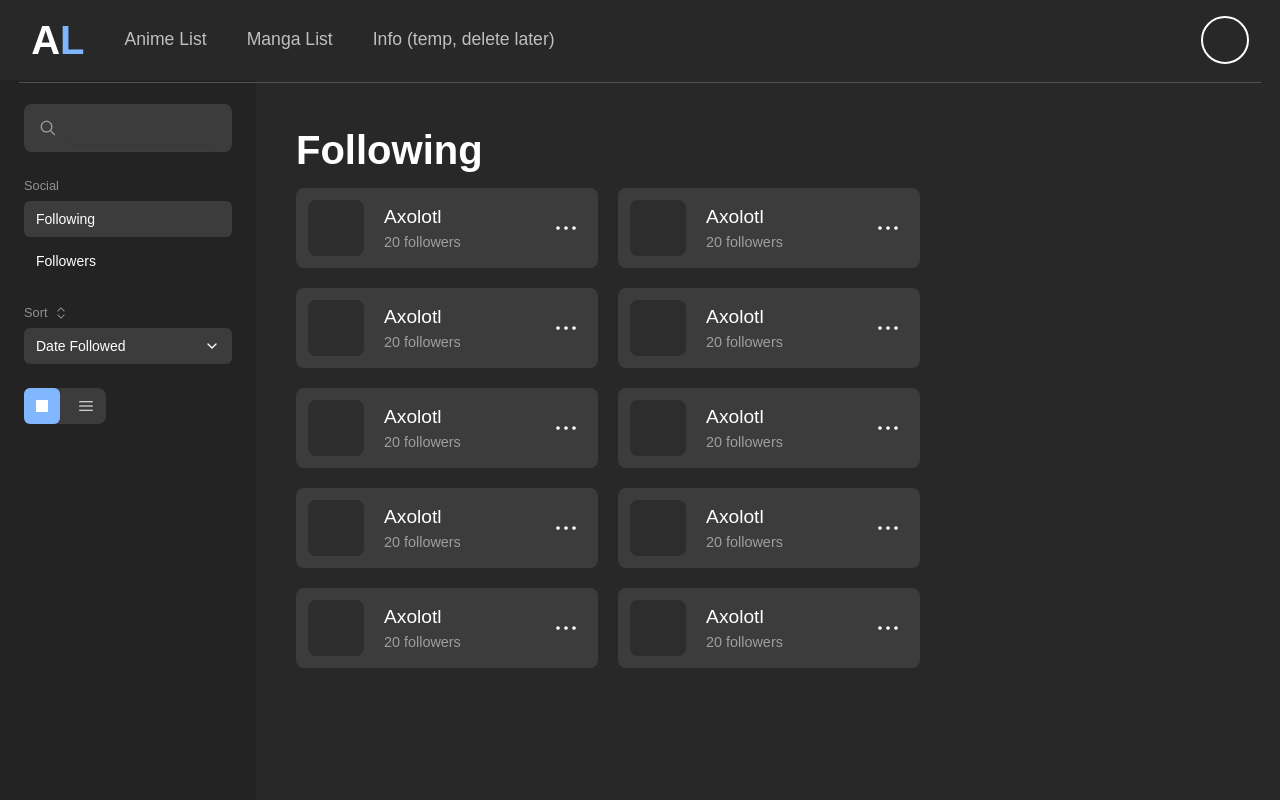
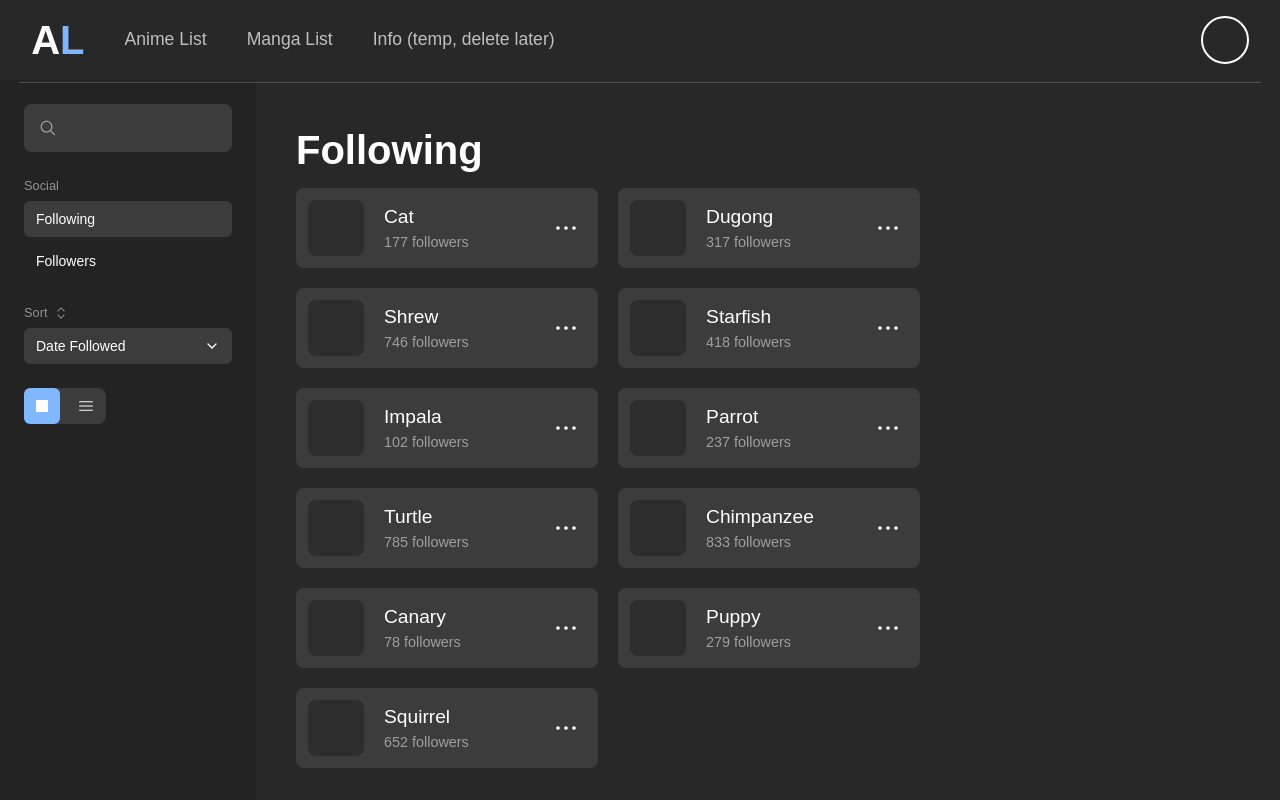
Before and after one commit to fishyandchips/anilist-from-temu, a React (Vite) app in the folder frontend/: page /following in a window 1280 px wide. Built offline with nearby package versions, Linux system fonts and the light colour scheme.

Commit message:
Created showcaseSection component and made toggles work properly

```diff
--- a/frontend/src/components/Following.jsx
+++ b/frontend/src/components/Following.jsx
@@ -1,73 +1,109 @@
 import { useState, useEffect } from 'react';
-import { Input } from "@/components/ui/input";
-import { Label } from "@/components/ui/label";
-import { Button } from "@/components/ui/button";
 import { Skeleton } from "@/components/ui/skeleton";
-import { ArrowRightIcon, ReloadIcon, DotsHorizontalIcon } from "@radix-ui/react-icons";
-import { Link, useNavigate } from 'react-router-dom';
-import { FcGoogle } from "react-icons/fc";
-import { GoSidebarCollapse } from "react-icons/go";
-import {
-  Table,
-  TableBody,
-  TableCaption,
-  TableCell,
-  TableHead,
-  TableHeader,
-  TableRow,
-} from "@/components/ui/table";
+import { DotsHorizontalIcon } from "@radix-ui/react-icons";
 
 import NavBar from './NavBar';
 import FollowingSidebar from './FollowingSidebar';
 
+const followingData = [
+  { name: "Cat", followerCount: 177 },
+  { name: "Dugong", followerCount: 317 },
+  { name: "Shrew", followerCount: 746 },
+  { name: "Starfish", followerCount: 418 },
+  { name: "Impala", followerCount: 102 },
+  { name: "Parrot", followerCount: 237 },
+  { name: "Turtle", followerCount: 785 },
+  { name: "Chimpanzee", followerCount: 833 },
+  { name: "Canary", followerCount: 78 },
+  { name: "Puppy", followerCount: 279 },
+  { name: "Squirrel", followerCount: 652 }
+];
+
+const followersData = [
+  { name: "Cat", followerCount: 177 },
+  { name: "Dugong", followerCount: 317 },
+  { name: "Shrew", followerCount: 746 },
+  { name: "Canary", followerCount: 78 },
+  { name: "Squirrel", followerCount: 652 },
+  { name: "Wolf", followerCount: 871 },
+  { name: "Reindeer", followerCount: 306 },
+  { name: "Aardvark", followerCount: 840 },
+  { name: "Springbok", followerCount: 918 },
+  { name: "Owl", followerCount: 53 },
+  { name: "Crocodile", followerCount: 657 },
+  { name: "Newt", followerCount: 367 },
+  { name: "Bison", followerCount: 795 },
+  { name: "Stallion", followerCount: 420 }
+];
+
+const UserCard = ({ name, followerCount }) => (
+  <div className="w-[32%] h-[5rem] bg-[#3C3C3C] rounded-lg py-3 pl-3 pr-5 flex items-center justify-between gap-5 cursor-pointer">
+    <div className="flex items-center gap-5 h-full">
+      <Skeleton className="aspect-square h-full bg-[#282828] rounded-lg"></Skeleton>
+      <div className="flex flex-col text-white">
+        <h2 className="text-[1.2rem]">{name}</h2>
+        <span className="opacity-50 text-[0.9rem]">{followerCount} followers</span>
+      </div>
+    </div>
+
+    <DotsHorizontalIcon className="text-white w-6 h-6 cursor-pointer" />
+  </div>
+);
+
+const UserListItem = ({ name, followerCount }) => (
+  <div className="w-full h-[4rem] bg-[#3C3C3C] rounded-lg flex justify-between cursor-pointer">
+    <div className="flex flex-row gap-5 h-full items-center">
+      <Skeleton className="aspect-square h-full bg-[#282828] rounded-lg" />
+      <h2 className="text-[1.2rem] text-white">{name}</h2>
+    </div>
+
+    <div className="flex flex-row gap-10 mr-5 h-full items-center">
+      <span className="opacity-50 text-white">{followerCount} followers</span>
+      <DotsHorizontalIcon className="text-white w-6 h-6 cursor-pointer" />
+    </div>
+  </div>
+);
+
+const UserList = ({ data, followStatus, display }) => (
+  <div className="flex flex-col gap-2">
+    <h1 className="text-white font-bold text-[2.5rem]">{followStatus}</h1>
+    <div className={display === "Card" ? "flex flex-wrap gap-5 w-full" : "flex flex-col gap-2"}>
+      {data.map(({ name, followerCount }) => (
+        display === "Card" ?
+          <UserCard key={name} name={name} followerCount={followerCount} /> :
+          <UserListItem key={name} name={name} followerCount={followerCount} />
+      ))}
+    </div>
+  </div>
+);
+
 const Following = () => {
+  const [followStatus, setFollowStatus] = useState("Following");
+  const [sort, setSort] = useState("Date Followed");
+  const [display, setDisplay] = useState("Card");
+
   return (
     <>
       <NavBar currentPage="following" />
 
       <div className="flex flex-row mt-[5rem]">
-        <FollowingSidebar />
+        <FollowingSidebar
+          followStatus={followStatus}
+          setFollowStatus={setFollowStatus}
+          sort={sort}
+          setSort={setSort}
+          display={display}
+          setDisplay={setDisplay}
+        />
+
         <div className="h-[calc(100vh-5rem)] flex flex-col gap-10 p-10 overflow-y-auto ml-[20%] w-[80vw]">
-          <div className="flex flex-col gap-2">
-            <h1 className="text-white font-bold text-[2.5rem]">Following</h1>
-            <div className="flex flex-row flex-wrap gap-5 w-full">
-              {[...Array(10)]
-                .map((_, i) => (
-                  <div className="w-[32%] h-[5rem] bg-[#3C3C3C] rounded-lg py-3 pl-3 pr-5 flex items-center justify-between gap-5 cursor-pointer">
-                    <div className="flex items-center gap-5 h-full">
-                      <Skeleton className="aspect-square h-full bg-[#282828] rounded-lg"></Skeleton>
-                      <div className="flex flex-col text-white">
-                        <h2 className="text-[1.2rem]">Axolotl</h2>
-                        <span className="opacity-50 text-[0.9rem]">20 followers</span>
-                      </div>
-                    </div>
-
-                    <DotsHorizontalIcon className="text-white w-6 h-6 cursor-pointer" />
-                  </div>
-              ))}
-            </div>
-
-            {/* <div className="flex flex-col gap-2">
-              {[...Array(10)]
-                .map((_, i) => (
-                  <div className="w-full h-[4rem] bg-[#3C3C3C] rounded-lg flex justify-between cursor-pointer">
-                    <div className="flex flex-row gap-5 h-full items-center">
-                      <Skeleton className="aspect-square h-full bg-[#282828] rounded-lg" />
-                      <h2 className="text-[1.2rem] text-white">Axolotl</h2>
-                    </div>
-                    <div className="flex flex-row gap-10 mr-5 h-full items-center">
-                      <span className="opacity-50 text-white">20 followers</span>
-                      <DotsHorizontalIcon className="text-white w-6 h-6 cursor-pointer" />
-                    </div>
-                  </div>
-              ))}
-            </div> */}
-          </div>
+          <UserList
+            data={followStatus === "Following" ? followingData : followersData}
+            followStatus={followStatus}
+            display={display}
+          />
         </div>
       </div>
-
-
-
     </>
   )
 }
--- a/frontend/src/components/FollowingSidebar.jsx
+++ b/frontend/src/components/FollowingSidebar.jsx
@@ -7,11 +7,11 @@ import CustomToggle from './CustomToggle';
 import CustomLayoutToggle from './CustomLayoutToggle';
 import CustomSelect from './CustomSelect';
 
-const FollowingSidebar = () => {
-  const [followStatus, setFollowStatus] = useState("Following");
-  const [sort, setSort] = useState("Date Followed");
-  const [display, setDisplay] = useState("Card");
-
+const FollowingSidebar = ({
+  followStatus, setFollowStatus,
+  sort, setSort,
+  display, setDisplay
+}) => {
   return (
     <>
       <div className="fixed h-[calc(100vh-5rem)] w-[20%] bg-[#232323] flex flex-col gap-6 overflow-y-auto p-6">
--- a/frontend/src/components/FullList.jsx
+++ b/frontend/src/components/FullList.jsx
@@ -128,6 +128,7 @@ const FullList = ({ medium }) => {
         />
 
         <div className="h-[calc(100vh-5rem)] flex flex-col gap-10 p-10 overflow-y-auto ml-[20%] w-[80vw]">
+          {(list === "All" || list === "Completed") && (
             <div className="flex flex-col gap-2">
               <h1 className="text-white font-bold text-[2.5rem]">Completed</h1>
               {medium === "anime" ? (
@@ -140,7 +141,9 @@ const FullList = ({ medium }) => {
                 </>
               )}
             </div>
+          )}
 
+          {(list === "All" || list === "Plan to Watch" || list === "Plan to Read") && (
             <div className="flex flex-col gap-2">
               {medium === "anime" ? (
                 <>
@@ -154,6 +157,7 @@ const FullList = ({ medium }) => {
                 </>
               )}
             </div>
+          )}
         </div>
       </div>
     </>
```
Also changed, not shown: frontend/src/components/Home.jsx (+20 -64 lines), frontend/src/components/Info.jsx (+27 -33 lines). Lines whose indentation alone changed are shown as unchanged.
